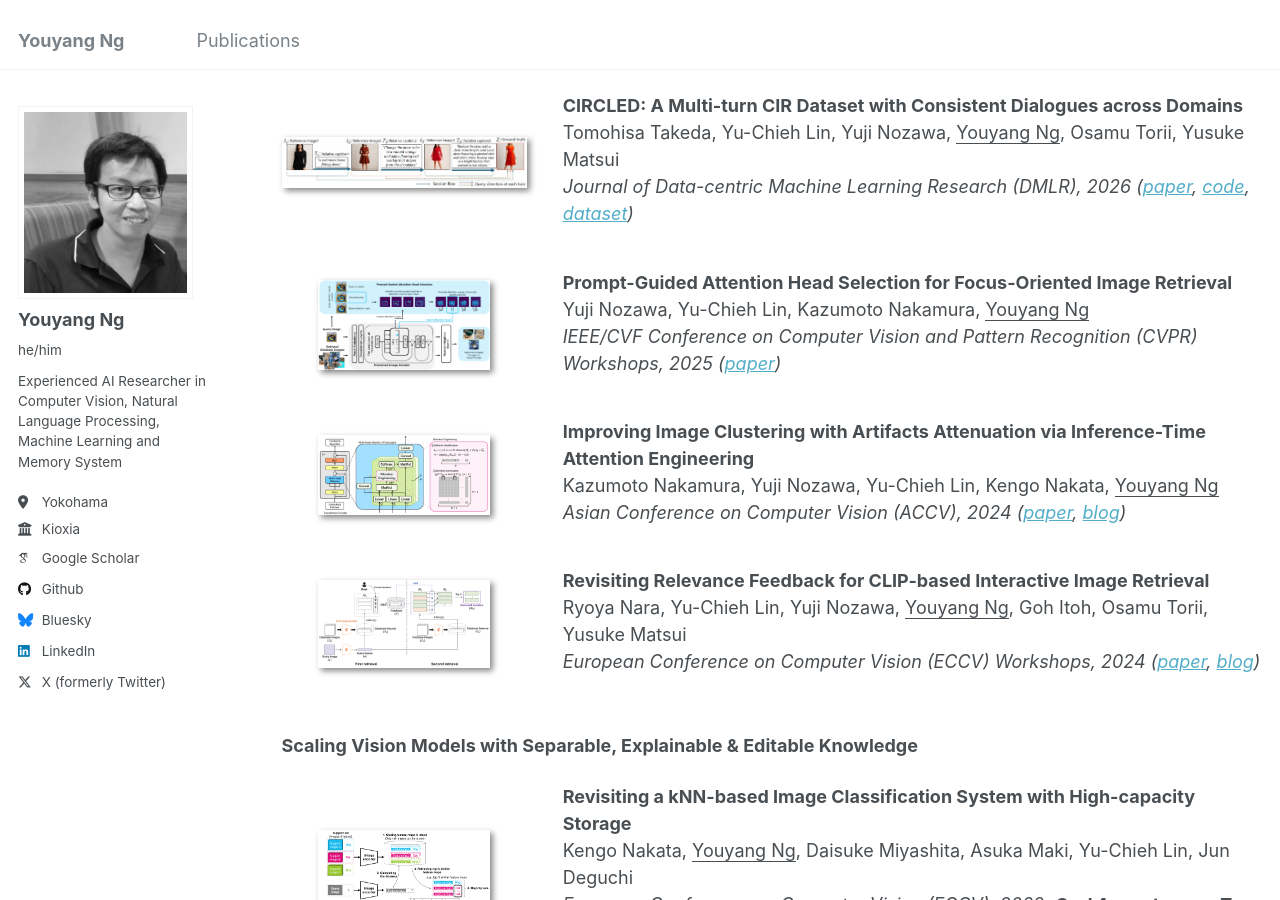
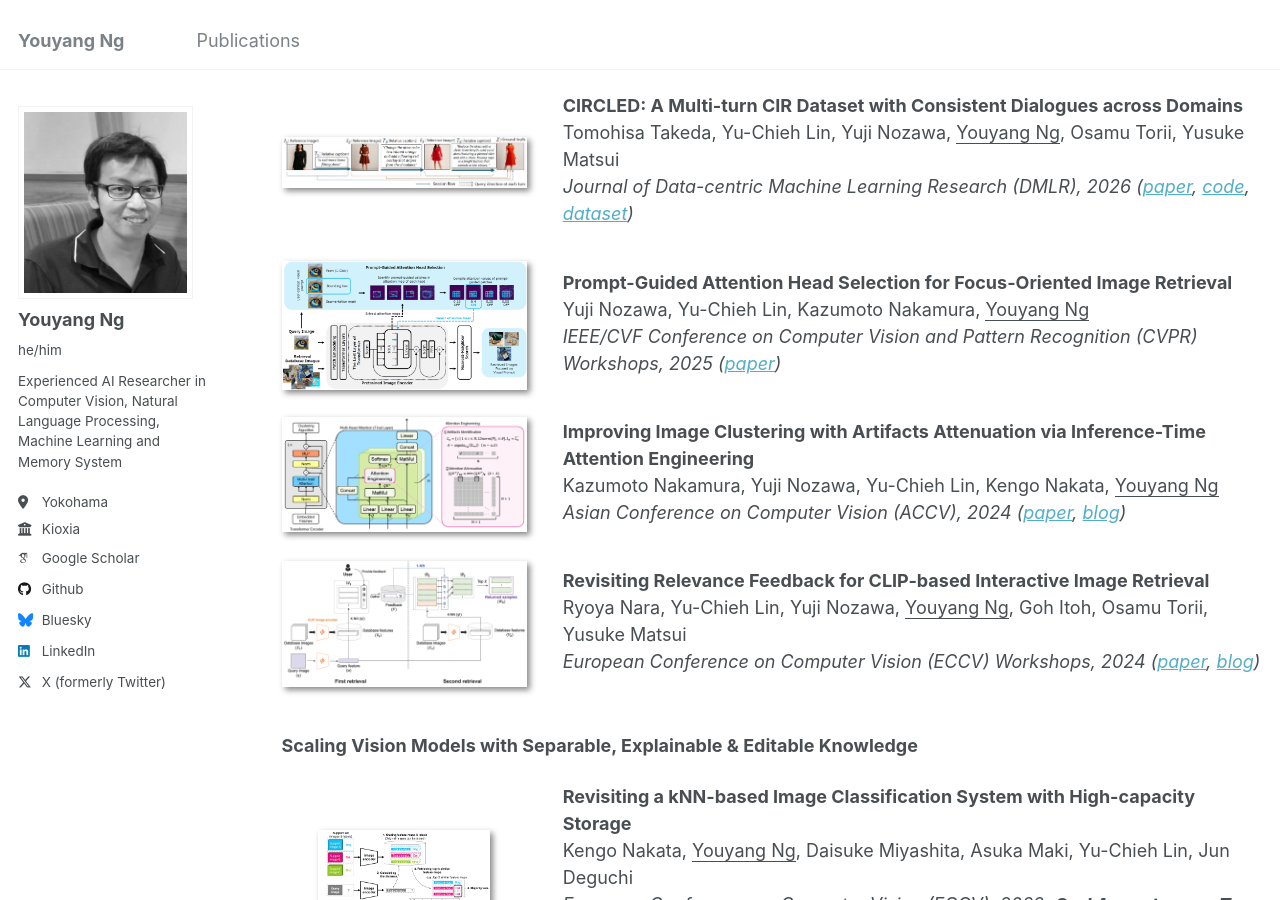
Before and after one commit to yy29/yy29.github.io, a Jekyll site: the page built from _pages/about.md, in a window 1280 px wide and 900 px high, scrolled down 892 px. Built offline with Jekyll 4.4.1, drawn with Linux system fonts in a browser that asks for light colours; some web fonts are replaced.

Commit message:
Update about.md

```diff
--- a/_pages/about.md
+++ b/_pages/about.md
@@ -38,7 +38,7 @@ Tomohisa Takeda, Yu-Chieh Lin, Yuji Nozawa, <ins>Youyang Ng</ins>, Osamu Torii,
 </div>
 </div>
 
-<div class="paper-box"><div class="paper-box-image"><center><img src="../images/2025_phs.png" alt="sym" width="70%"></center></div>
+<div class="paper-box"><div class="paper-box-image"><center><img src="../images/2025_phs.png" alt="sym" width="100%"></center></div>
 <div class="paper-box-text" markdown="1">
 
 **Prompt-Guided Attention Head Selection for Focus-Oriented Image Retrieval**
@@ -47,7 +47,7 @@ Yuji Nozawa, Yu-Chieh Lin, Kazumoto Nakamura, <ins>Youyang Ng</ins>
 </div>
 </div>
 
-<div class="paper-box"><div class="paper-box-image"><center><img src="../images/2024_itae.png" alt="sym" width="70%"></center></div>
+<div class="paper-box"><div class="paper-box-image"><center><img src="../images/2024_itae.png" alt="sym" width="100%"></center></div>
 <div class="paper-box-text" markdown="1">
 
 **Improving Image Clustering with Artifacts Attenuation via Inference-Time Attention Engineering**
@@ -56,7 +56,7 @@ Kazumoto Nakamura, Yuji Nozawa, Yu-Chieh Lin, Kengo Nakata, <ins>Youyang Ng</ins
 </div>
 </div>
 
-<div class="paper-box"><div class="paper-box-image"><center><img src="../images/2024_feedback.png" alt="sym" width="70%"></center></div>
+<div class="paper-box"><div class="paper-box-image"><center><img src="../images/2024_feedback.png" alt="sym" width="100%"></center></div>
 <div class="paper-box-text" markdown="1">
 
 **Revisiting Relevance Feedback for CLIP-based Interactive Image Retrieval**
```
